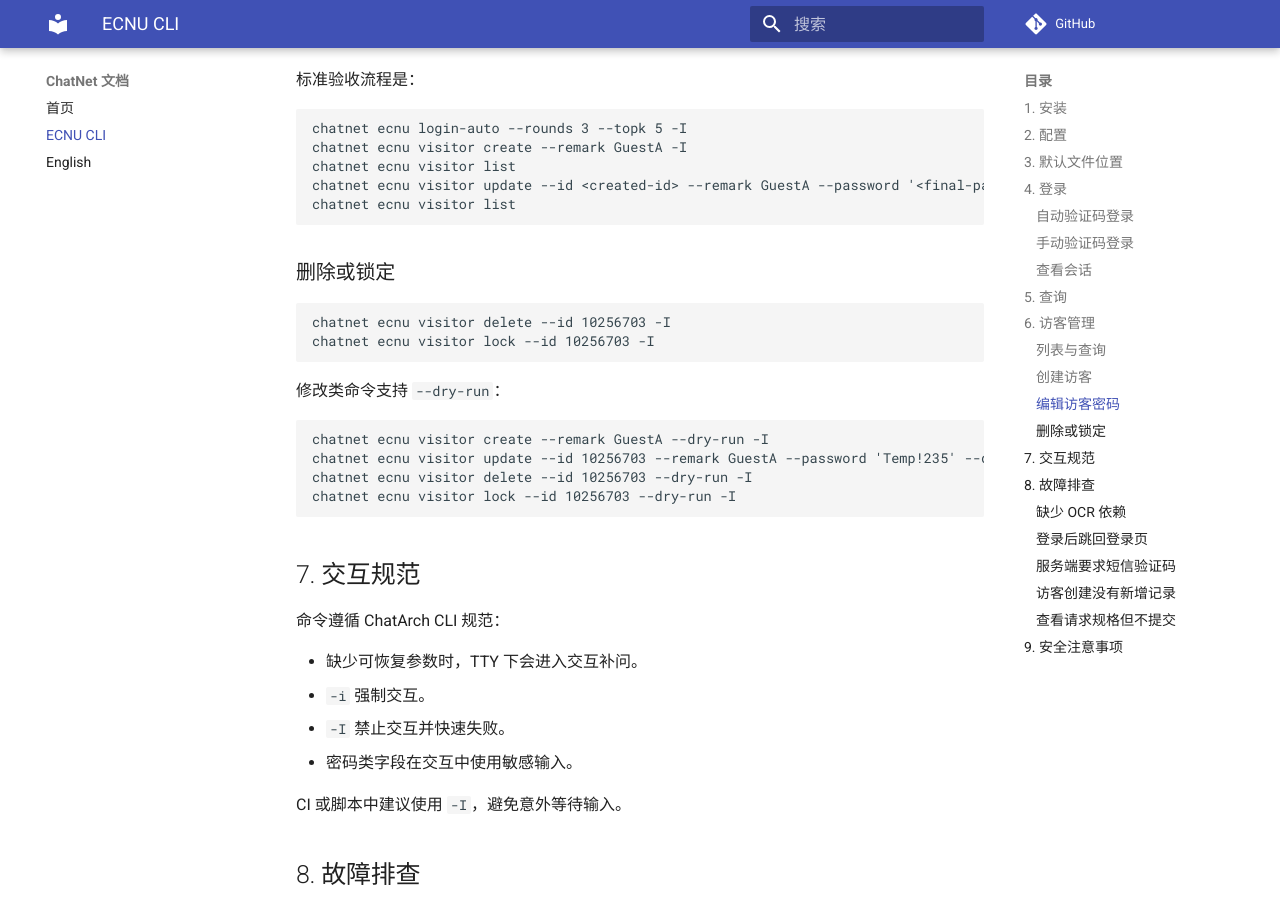
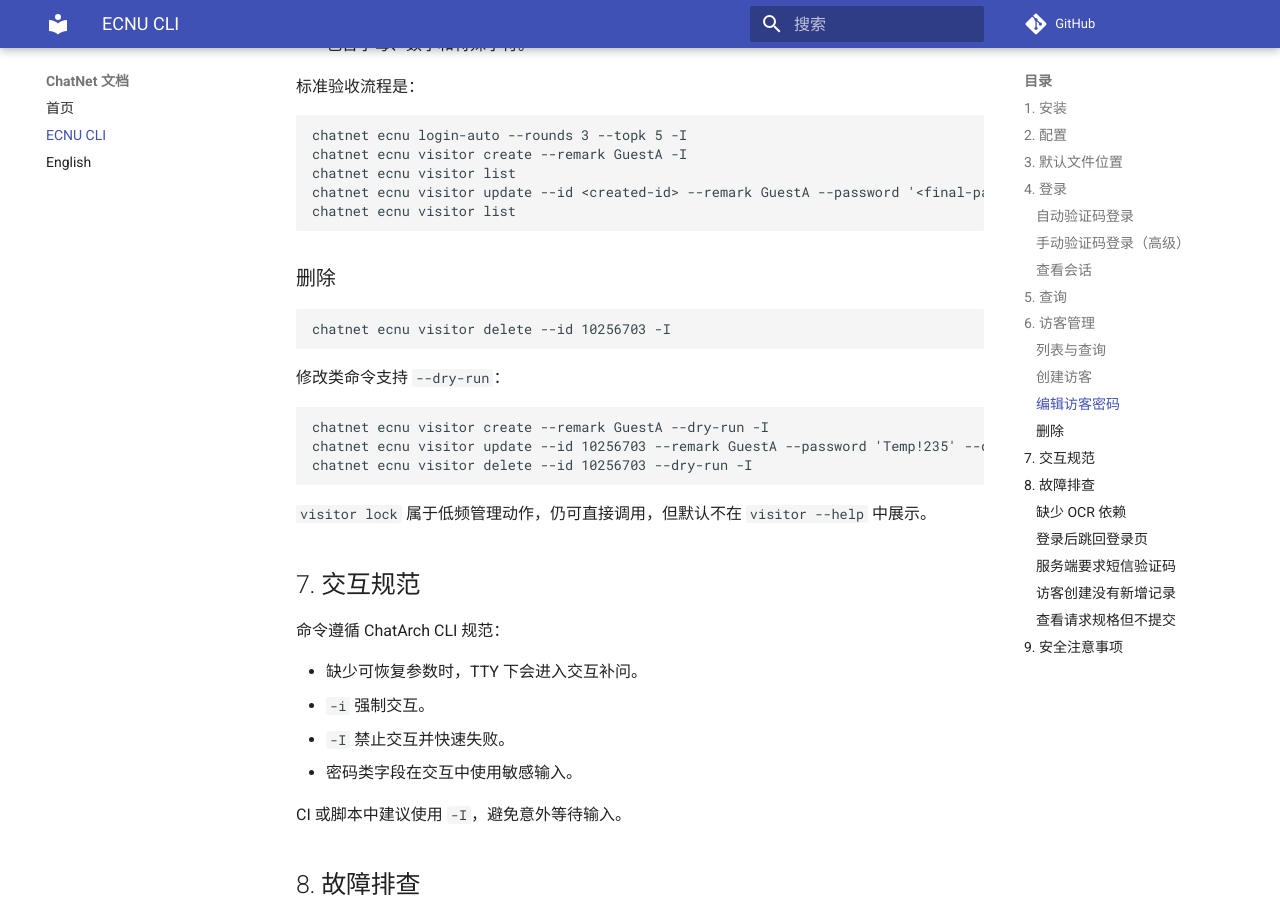
Before and after one commit to ChatArch/ChatECNU, an MkDocs documentation site: the page built from docs/ecnu.md, in a window 1280 px wide and 900 px high, scrolled down 4018 px. Built offline with MkDocs 1.6.1 and Material for MkDocs 9.7.7, drawn with Linux system fonts in a browser that asks for light colours; comment, search, counter and statistics services are not loaded; some of the changed text lies outside the part shown.

Commit message:
Tighten ECNU CLI help surface

````diff
--- a/docs/ecnu.md
+++ b/docs/ecnu.md
@@ -21,10 +21,9 @@
 ```bash
 chatnet --help
 chatnet ecnu --help
-chatnet ecnu selftest
 ```
 
-`selftest` 只验证本地 HTML parser 和字段校验，不访问真实站点。
+默认帮助只展示日常使用命令。`selftest` 等诊断命令仍可直接调用，但不会出现在常规帮助中。
 
 ## 2. 配置
 
@@ -104,9 +103,9 @@
 chatnet ecnu login-auto --sms-code 123456 --rounds 3 --topk 5 -I
 ```
 
-### 手动验证码登录
+### 手动验证码登录（高级）
 
-先下载验证码：
+自动 OCR 不可用时，可以直接调用隐藏的 `login-init` 诊断命令下载验证码：
 
 ```bash
 chatnet ecnu login-init
@@ -127,10 +126,10 @@
 ### 查看会话
 
 ```bash
-chatnet ecnu session-info
+chatnet ecnu status
 ```
 
-`session-info` 会脱敏 Cookie 值。需要导出 Cookie header 时使用：
+`status` 会脱敏 Cookie 值。需要本地调试时，仍可直接调用隐藏的 `cookie-header` 命令导出 Cookie header：
 
 ```bash
 chatnet ecnu cookie-header
@@ -215,11 +214,10 @@
 chatnet ecnu visitor list
 ```
 
-### 删除或锁定
+### 删除
 
 ```bash
 chatnet ecnu visitor delete --id 10256703 -I
-chatnet ecnu visitor lock --id 10256703 -I
 ```
 
 修改类命令支持 `--dry-run`：
@@ -228,8 +226,9 @@
 chatnet ecnu visitor create --remark GuestA --dry-run -I
 chatnet ecnu visitor update --id 10256703 --remark GuestA --password 'Temp!235' --dry-run -I
 chatnet ecnu visitor delete --id 10256703 --dry-run -I
-chatnet ecnu visitor lock --id 10256703 --dry-run -I
 ```
+
+`visitor lock` 属于低频管理动作，仍可直接调用，但默认不在 `visitor --help` 中展示。
 
 ## 7. 交互规范
 
@@ -297,3 +296,4 @@
 - 本仓库示例统一使用虚构账号，例如 `20260000000m2`。
 - `~/.chatarch/envs/ECNU/.env` 和 session 文件应只保存在本机。
 - `cookie-header` 输出是敏感信息，使用后不要贴到 issue、PR 或日志。
+- `--cookie`、`--state-file`、`--env-file`、`--base-url` 等高级选项仍可用于本地调试/隔离验证，但默认不在 help 中暴露。
````
Also changed, not shown: other parts of docs/ecnu.md (+3 -3 lines), CHANGELOG.md (+8 -0 lines), README.md (+4 -3 lines), 3 other files.
